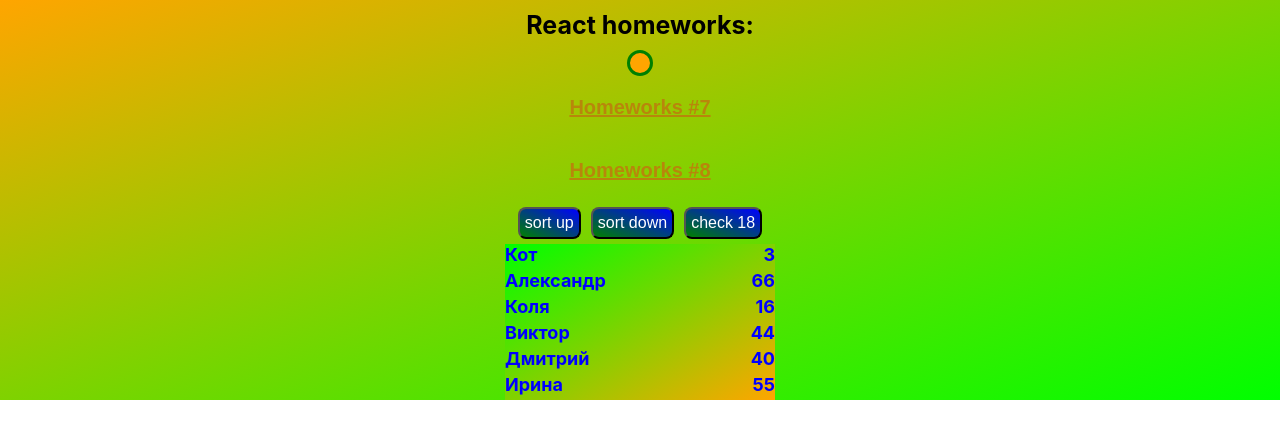
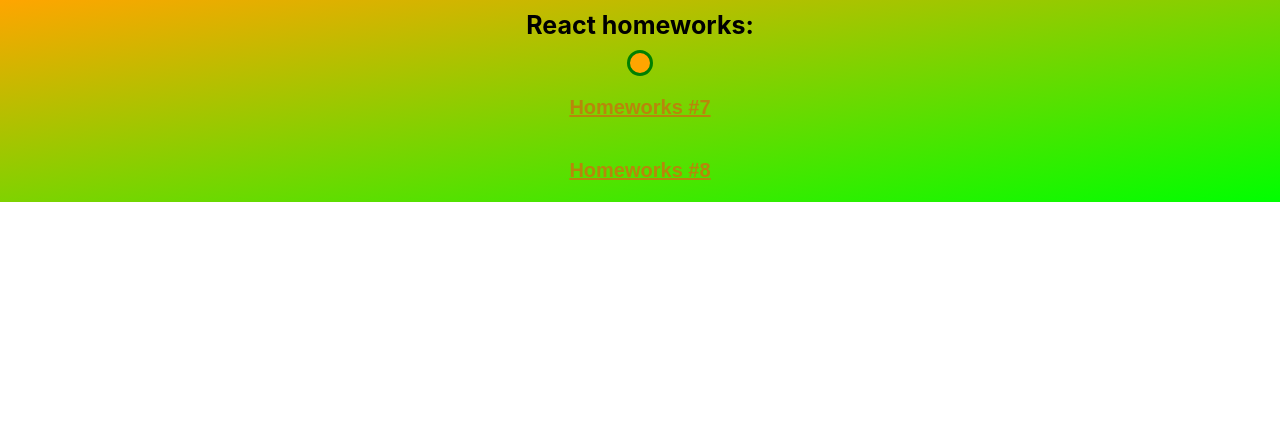
Before and after one commit to TonyFinder/Ignat-HomeWork, a React (Create React App) app: page /#/junior in a window 1280 px wide. Shown: the top 438 px of the page. Built offline with nearby package versions, Linux system fonts and the light colour scheme.

Commit message:
HomeWork #8. Array sorting + CSS. Small changes.

```diff
--- a/src/p2-homeworks/h5/pages/Junior.tsx
+++ b/src/p2-homeworks/h5/pages/Junior.tsx
@@ -4,7 +4,7 @@
 import HW8 from '../../h8/HW8';
 
 function Junior() {
-    const [collapse, setCollapse] = useState<Array<boolean>>([false, true])
+    const [collapse, setCollapse] = useState<Array<boolean>>([false, false])
     const setHandler = (hw: number) => {
         const newCollapse = [...collapse]
         newCollapse[hw - 1] = !newCollapse[hw - 1]
```
